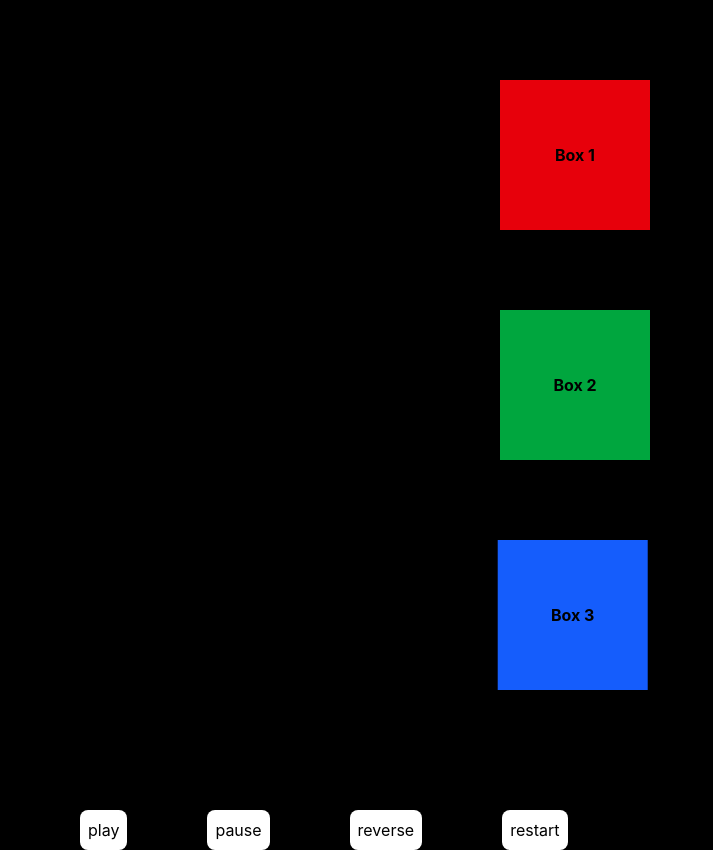
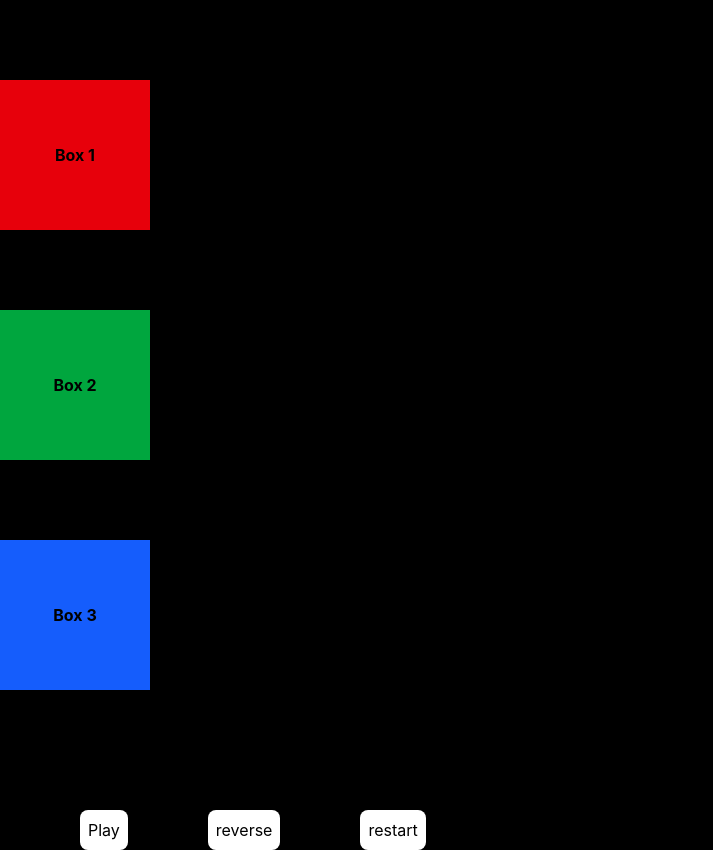
Before and after one commit to farhad1217/Practising_GSAP, a React (Vite) app: page / in a window 1280 px wide. Shown: the whole page, without its empty margins (0-713 px from the left). Built offline with nearby package versions, Linux system fonts and the light colour scheme.

Commit message:
Dynamic the logic(play, pause, reverse & restart) & gained advanced knowledge about GSAP timeline

```diff
--- a/src/components/gsap_timeline.jsx
+++ b/src/components/gsap_timeline.jsx
@@ -1,17 +1,27 @@
 import gsap from "gsap"
 import { useGSAP } from "@gsap/react"
+import { useRef, useState } from "react"
 
 export default function GsapTimeline(){
+    const [isPlaying, setIsPlaying] = useState(true)
+    const boxTl = useRef(null)
 
     useGSAP(()=>{
-        const play = document.querySelector(".play")
-        const pause = document.querySelector(".pause")
-        const reverse = document.querySelector(".reverse")
-        const restart = document.querySelector(".restart")
 
-        const boxTl = gsap.timeline({paused: false})
+        boxTl.current = gsap.timeline({
+            paused: true,
+            repeat: -1,
+            yoyo: true,
+            onUpdate: ()=> {
+                if(boxTl.current.time() === 0){
+                    setIsPlaying(true)
+                    boxTl.current.restart()
+                    boxTl.current.pause()
+                }
+            }
+        })
 
-        boxTl.to(".box-1", {
+        boxTl.current.to(".box-1", {
             x: 500,
             duration: 2,
             ease: "power3.out"
@@ -24,32 +34,51 @@ export default function GsapTimeline(){
             duration: 2,
             ease: "power3.out"
         })
-
-        play.addEventListener("click", ()=>{
-            boxTl.play()
-        })
-
-        pause.addEventListener("click", ()=>{
-            boxTl.pause()
-        })
-
-        reverse.addEventListener("click", ()=>{
-            boxTl.reverse()
-        })
-
-        restart.addEventListener("click", ()=>{
-            boxTl.restart()
-        })
     })
 
 
+    function handlePlayPause(){
+        if(isPlaying){
+            if(boxTl.current.reversed()){
+                boxTl.current.reverse()
+                setIsPlaying(!isPlaying)
+            }
+            else{
+                boxTl.current.play()
+                setIsPlaying(!isPlaying)
+            }
+        }
+        else{
+            boxTl.current.pause()
+            setIsPlaying(!isPlaying)
+        }
+    }
+
+    function handleReverse(){
+        if(boxTl.current.time() !== 0){
+            if(boxTl.current.reversed()){
+                boxTl.current.play()
+            }
+            else{
+                boxTl.current.reverse()
+            }
+            setIsPlaying(false)
+        }
+    }
+
+    function handleRestart(){
+        if(boxTl.current.time() !== 0){
+            boxTl.current.restart()
+            setIsPlaying(false)
+        }
+    }
+
     return <>
-        <div className="box-1 w-[150px] h-[150px] font-bold bg-red-600 flex items-center justify-center mt-20">Box 1</div>
-        <div className="box-2 w-[150px] h-[150px] font-bold bg-green-600 flex items-center justify-center mt-20">Box 2</div>
-        <div className="w-[150px] h-[150px] font-bold bg-blue-600 flex items-center justify-center mt-20 box-3 mb-30">Box 3</div>
-        <button className="bg-white ml-20 p-2 rounded-lg play">play</button>
-        <button className="bg-white ml-20 p-2 rounded-lg pause">pause</button>
-        <button className="bg-white ml-20 p-2 rounded-lg reverse">reverse</button>
-        <button className="bg-white ml-20 p-2 rounded-lg restart">restart</button>
+        <div className="box-1 w-37.5 h-37.5 font-bold bg-red-600 flex items-center justify-center mt-20">Box 1</div>
+        <div className="box-2 w-37.5 h-37.5 font-bold bg-green-600 flex items-center justify-center mt-20">Box 2</div>
+        <div className="w-37.5 h-37.5 font-bold bg-blue-600 flex items-center justify-center mt-20 box-3 mb-30">Box 3</div>
+        <button onClick={handlePlayPause}  className="bg-white ml-20 p-2 rounded-lg playPause">{isPlaying? "Play": "Pause"}</button>
+        <button onClick={handleReverse} className="bg-white ml-20 p-2 rounded-lg reverse">reverse</button>
+        <button onClick={handleRestart} className="bg-white ml-20 p-2 rounded-lg restart">restart</button>
     </>
 }
```
